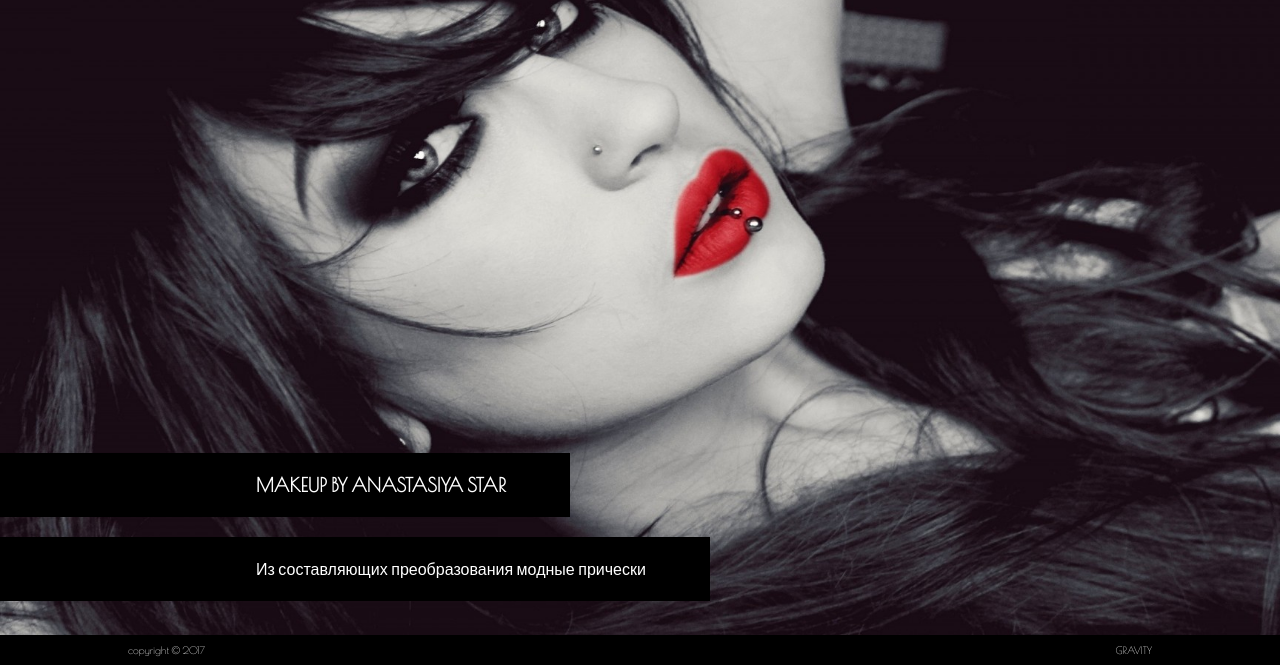
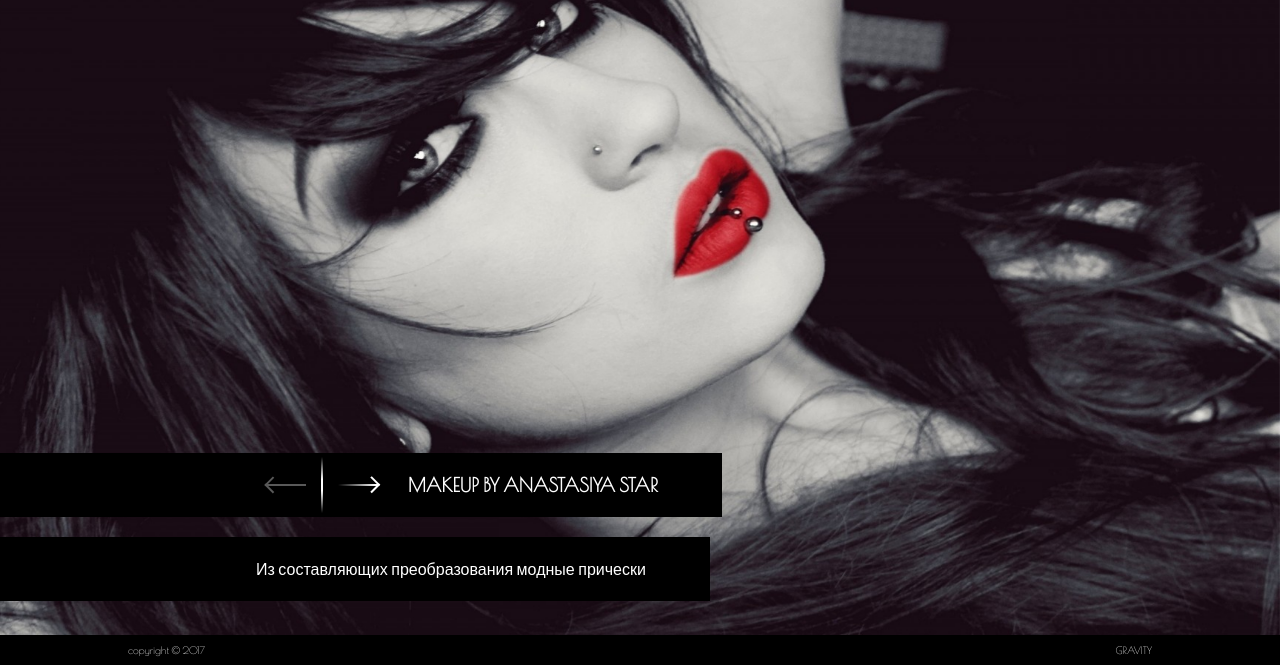
Before and after one commit to solnurkarim/beauty-salon-website, a plain HTML site: page index.html in a window 1280 px wide. Shown: the part 135-800 px from the top of the page. Drawn offline with nearby package versions, Linux system fonts and the light colour scheme.

Commit message:
pre bg-info relocation

```diff
--- a/css/style.css
+++ b/css/style.css
@@ -12,11 +12,11 @@ html, body {
 }
 
 html {
-	background-image: url('../images/bg.jpg');
+	/*background-image: url('../images/bg.jpg');
 	background-size: cover;
 	background-position: center;
 	background-attachment: fixed;
-	background-repeat: no-repeat;
+	background-repeat: no-repeat;*/
 	overflow: -moz-scrollbars-vertical; /*scrollbar always visible*/
  	overflow-y: scroll;
 	font-family: 'Poiret One', sans-serif;
@@ -246,11 +246,11 @@ nav ul {
 	position: fixed;
 	bottom: 8%;
 	left: 0;
+	line-height: 8vh;
 }
 
 #bg-title, #bg-desc {
 	padding-left: 20%;
-	line-height: 8vh;
 	background-color: #000;
 	padding-right: 5%;
 	margin-top: 20px;
@@ -258,6 +258,9 @@ nav ul {
 }
 
 #bg-title {
+	display: inline-flex;
+	align-items: center;
+	align-content: center;
 	text-transform: uppercase;
 	font-size: 1.2em;
 	font-weight: bold;
@@ -548,6 +551,119 @@ input::-webkit-input-placeholder {
 	display: none;
 }
 
+		#control-left-arrow,
+		#control-right-arrow {
+			height: 30px;
+			width: 60px;
+			display: inline-flex;
+			justify-content: center;
+			align-items: center;
+		}
+
+		#control-left-arrow > div,
+		#control-right-arrow > div {
+			background: #595959;
+			width: 40px;
+			height: 2px;
+			position: relative;
+		}
+
+		#control-left-arrow:hover div,
+		#control-left-arrow:focus div {
+			background: linear-gradient(to left, transparent, #fff 95%);
+		}
+
+		#control-left-arrow:focus,
+		#control-right-arrow:focus {
+			outline: none;
+		}
+
+		#control-left-arrow:hover div:after,
+		#control-left-arrow:focus div:after,
+		#control-right-arrow:hover div:after,
+		#control-right-arrow:focus div:after {
+			border-right: 2.5px solid #fff;
+			border-bottom: 2.5px solid #fff;
+		}
+
+		#control-left-arrow > div:after,
+		#control-right-arrow > div:after {
+			content: '';
+			position: absolute;
+			display: block;
+			height: 12px;
+			width: 12px;
+			border-right: 2.5px solid #595959;
+			border-bottom: 2.5px solid #595959;
+		}
+
+		#control-left-arrow > div:after {
+			transform: rotate(135deg) translate(-35%, 25%);
+		}
+
+		#control-right-arrow > div:after {
+			transform: rotate(-45deg) translate(30%, -33%);
+			right: 0;
+		}
+
+
+
+		#control-right-arrow:hover div,
+		#control-right-arrow:focus div {
+			background: linear-gradient(to right, transparent, #fff 95%);
+		}
+
+		#slider-controls {
+			display: flex;
+			flex-wrap: wrap;
+			align-items: center;
+			margin-right: 20px;
+		}
+
+		#slider-controls #arrows-divider {
+			height: 7vh;
+			width: 2px;
+			background: radial-gradient(circle, #fff 20%, transparent);
+			margin: 0 5px;
+		}
+
+		/*#slider {
+			position: fixed;
+			top: 0;
+			bottom: 0;
+			left: 0;
+			right: 0;
+			z-index: -10;
+		}
+
+		.slider-image {
+			height: 100%;
+			width: 100%;
+			object-fit: cover;
+			object-position: 50% 50%;
+			display: none;
+		}*/
+
+	#slider {
+    position: fixed;
+    z-index: -10;
+    top: 0;
+	bottom: 0;
+	left: 0;
+	right: 0;
+	}
+
+	#slider .slider-image {
+	    transition: opacity 1.5s;
+	    opacity:0;
+	    position: absolute;
+	    height: 100%;
+	    width: 100%;
+	    object-fit: cover;
+		object-position: 50% 50%;
+	}
+
+
 /* smaller screens/mobile devices support */
 @media only screen and (max-width: 768px) {
 	html {
--- a/index.html
+++ b/index.html
@@ -24,7 +24,7 @@
 						<div id="nav-list-wrap">
 							<ul id="nav-list">
 								<li class="nav-li">
-									<a href="index.html" class="nav-button active">Главная</a>
+									<a href="index.html" class="nav-button">Главная</a>
 								</li>
 								<li class="nav-li">
 									<a href="about.html" class="nav-button">О нас</a>
@@ -74,7 +74,11 @@
 						</div>
 			</nav>
 	</header>
-
+	<div id="slider">
+		<img src="images/bg.jpg" class="slider-image"></img>
+		<img src="images/blonde.jpg" class="slider-image"></img>
+		<img src="images/sania_about.jpg" class="slider-image" id="last"></img>
+	</div>
 	<main>
 		<section id="main-container">
 			<div id="content">
@@ -82,10 +86,17 @@
 			</div>
 			<div id="bg-info">
 				<div id="bg-title">
-					<span>Makeup by Anastasiya Star</span>
+					<div>
+						<div id="slider-controls">
+							<a href="#" id="control-left-arrow" autofocus><div></div></a>
+							<div id="arrows-divider"></div>
+							<a href="#" id="control-right-arrow"><div></div></a>
+						</div>
+					</div>
+					<div>Makeup by Anastasiya Star</div>
 				</div>
 				<div id="bg-desc">
-					<span>Из составляющих преобразования модные прически</span>
+					<div>Из составляющих преобразования модные прически</div>
 				</div>
 			</div>
 			<div id="form-bg">
--- a/js/script.js
+++ b/js/script.js
@@ -5,7 +5,6 @@ $(document).ready(function() {
 	// page load URL check for bookmarks/page refresh
 	var href = $('#nav-list li a').each(function(){
 		var href = $(this).attr('href');
-		console.log(href);
 		if( hash == href.substr(0, href.length-5) ){
 			toLoad = hash + '.html';
 			if( hash == 'index' || hash == '' ){
@@ -16,10 +15,22 @@ $(document).ready(function() {
 				$('#content').load(toLoad);
 			}
 		}
+
+		// select menu item based on URL
+		if( toLoad == href || (hash == '' && href == 'index.html') ){
+			$(this).addClass('active');
+		}
 	});
 
-	// initial page loading/page refresh animation
+	// initial page loading/page refresh fade animation
 	$('#content').css('display', 'none').fadeIn(1000);
+
+	// display background image on page load/refresh
+	// $('.slider-image').eq(0).fadeIn(1000);
+	$('.slider-image').eq(0).css('opacity', 1);
+
+	// slider arrow autofocus on page load/refresh
+	$("#control-right-arrow").focus();
 
 	// change location.hash on menu item click
 	$('#nav-list li a, #logo-wrap a').click(function(){
@@ -35,6 +46,7 @@ $(document).ready(function() {
 		return false;
 	});
 
+	// load new content on location.hash change
 	window.addEventListener('hashchange', function() {
 		hash = window.location.hash.substr(1);
 		if(hash != 'index'){
@@ -94,8 +106,54 @@ $(document).ready(function() {
 		}
 	});
 
-	// registration form
+	// close registration form
 	$('#icon-close').click(function(){
 		$('#form-bg').fadeOut();
 	});
+
+
+	// slider interval
+	let sliderTimer = setInterval(slideNext, 8000);
+
+	// slider controls
+	let currentBg = $('.slider-image:first-child');
+
+	function slideNext(){
+		if(currentBg.is(':last-child')){
+			currentBg.css('opacity', 0);
+			currentBg = $('#slider :first-child').css('opacity', 1);
+		} else {
+			currentBg = currentBg.css('opacity', 0).next().css('opacity', 1);
+		}
+	}
+
+	function slidePrev(){
+		if(currentBg.is(':first-child')){
+			currentBg.css('opacity', 0);
+			currentBg = $('#slider :last-child').css('opacity', 1);
+		} else {
+			currentBg = currentBg.css('opacity', 0).prev().css('opacity', 1);
+		}
+	}
+
+	$('#slider-controls a').click(function(e){
+		e.preventDefault();
+		clearInterval(sliderTimer);
+		sliderTimer = setInterval(slideNext, 8000);
+
+		if($(this).attr('id') == 'control-right-arrow') {
+			slideNext();
+		} else {
+			slidePrev();
+		}
+	});
+
+
+
+    // $('#slider img:gt(0)').hide();
+    // setInterval(function(){
+    //   $('#slider :first-child').fadeOut(1000)
+    //      .next('img').fadeIn(1000)
+    //      .end().appendTo('#slider');},
+    //   3000);
 });
```
Also changed, not shown: arrow.html (added, +99 -0 lines), courses.html (+1 -2 lines).
